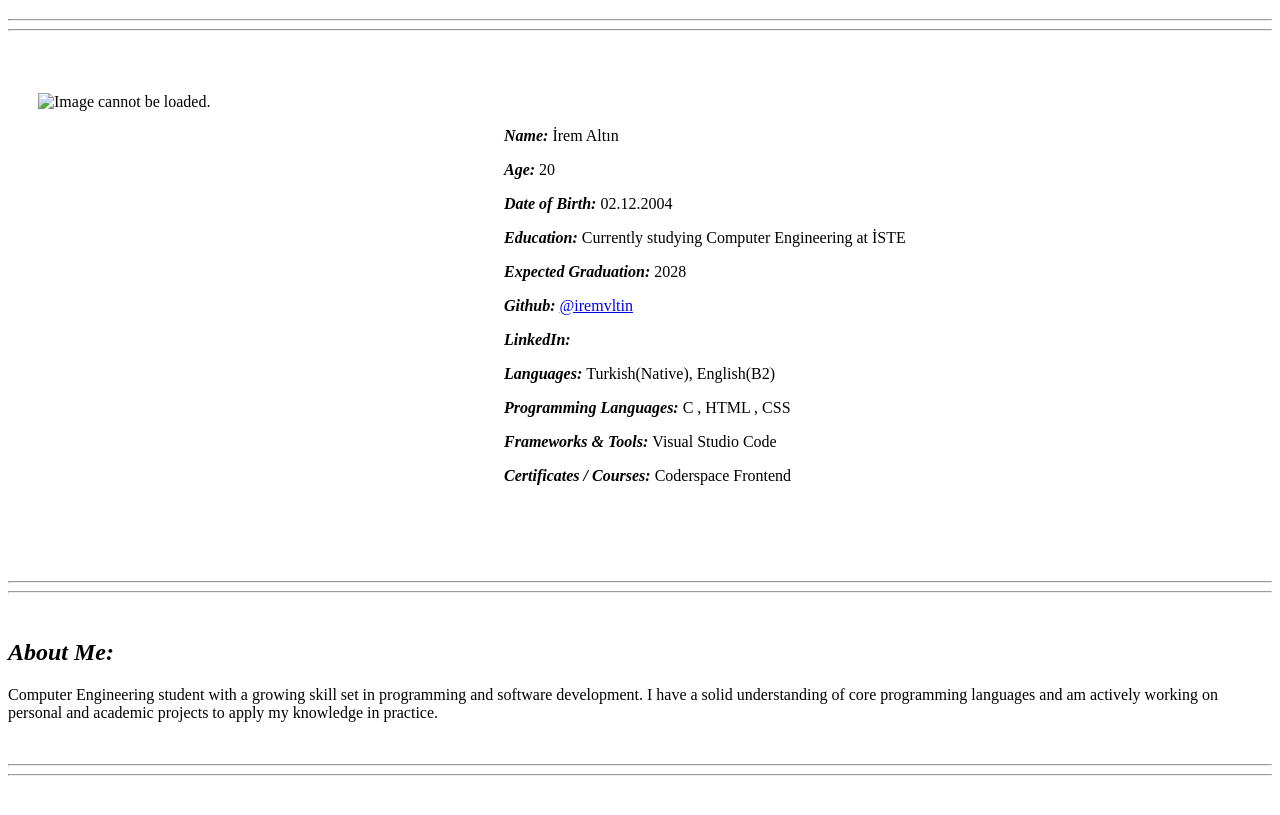
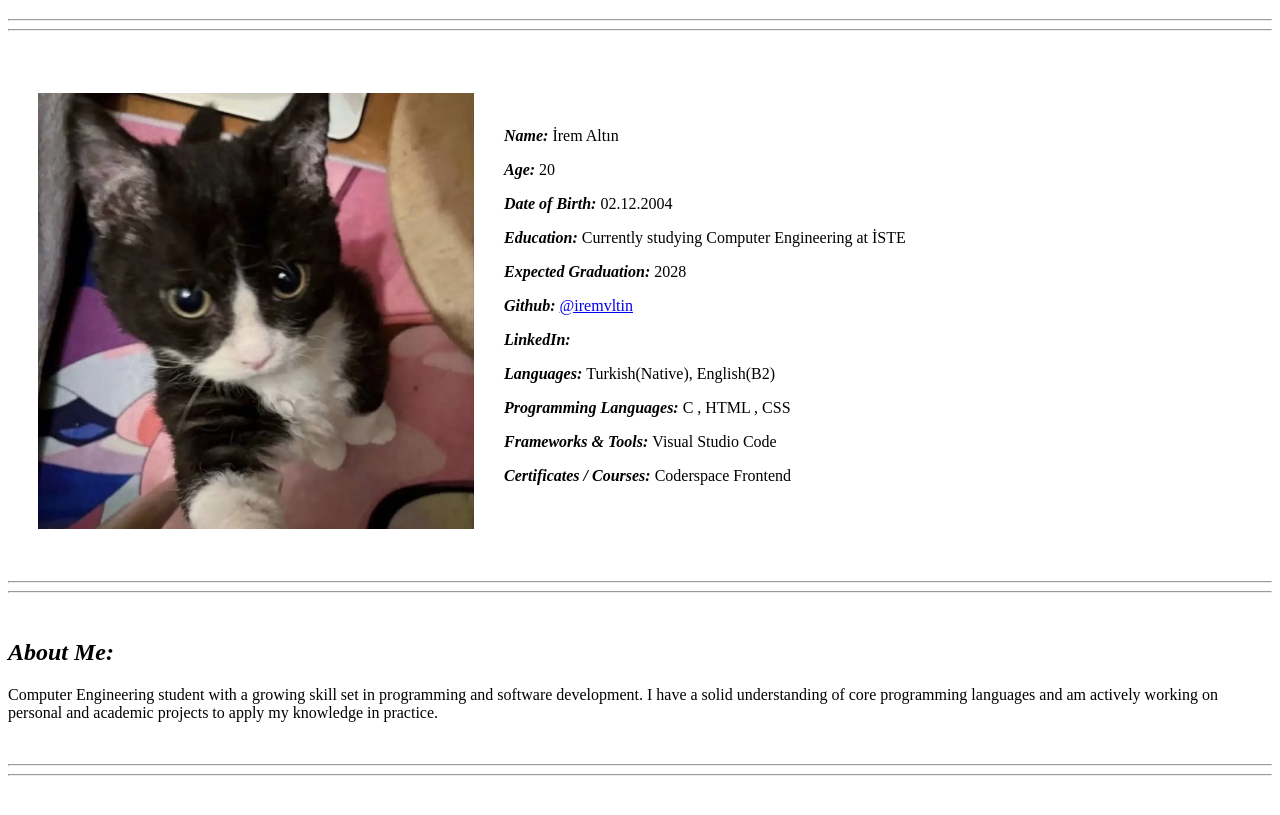
Before and after one commit to iremvltin/HTML-Simple-Portfolio, a plain HTML site: page index.html in a window 1280 px wide. Shown: the part 61-876 px from the top of the page. Drawn offline with Linux system fonts and the light colour scheme.

Commit message:
Update index.html

```diff
--- a/index.html
+++ b/index.html
@@ -5,7 +5,7 @@
 
 <head>
 
-    <link rel="icon" href="img/icons8-star-64.png" type="image">
+    <link rel="icon" href="images/icons8-star-64.png" type="image">
 
     <meta charset="utf-8">
     <meta name="viewport" content="width=device-width , initial-scale=1.0">
@@ -29,7 +29,7 @@
 
     <div>
         <br> <br> <br>
-        <img src="img/indir.jpg" alt="Image cannot be loaded." width="436" height="436" align="left" hspace="30">
+        <img src="images/indir.jpg" alt="Image cannot be loaded." width="436" height="436" align="left" hspace="30">
 
         <br>
         <p>
@@ -120,4 +120,5 @@
 
 </body>
 
+
 </html>
```
